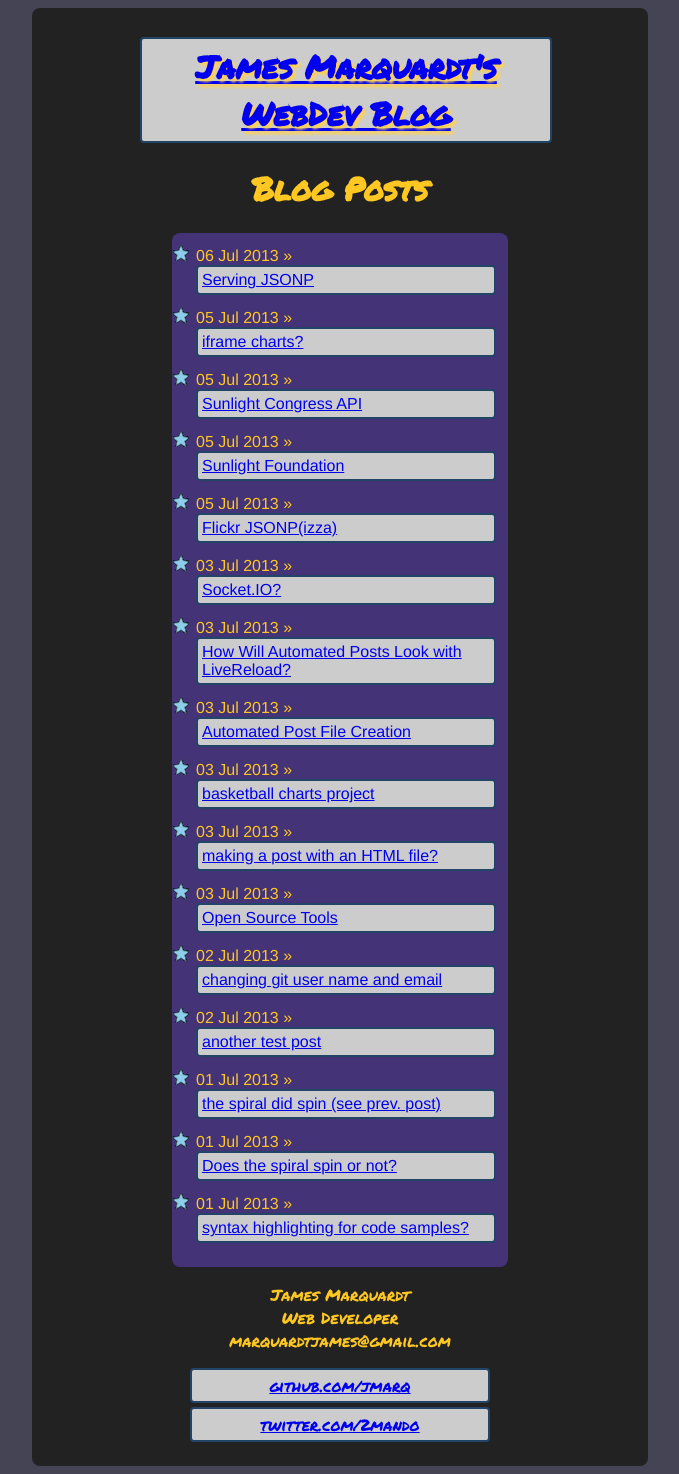
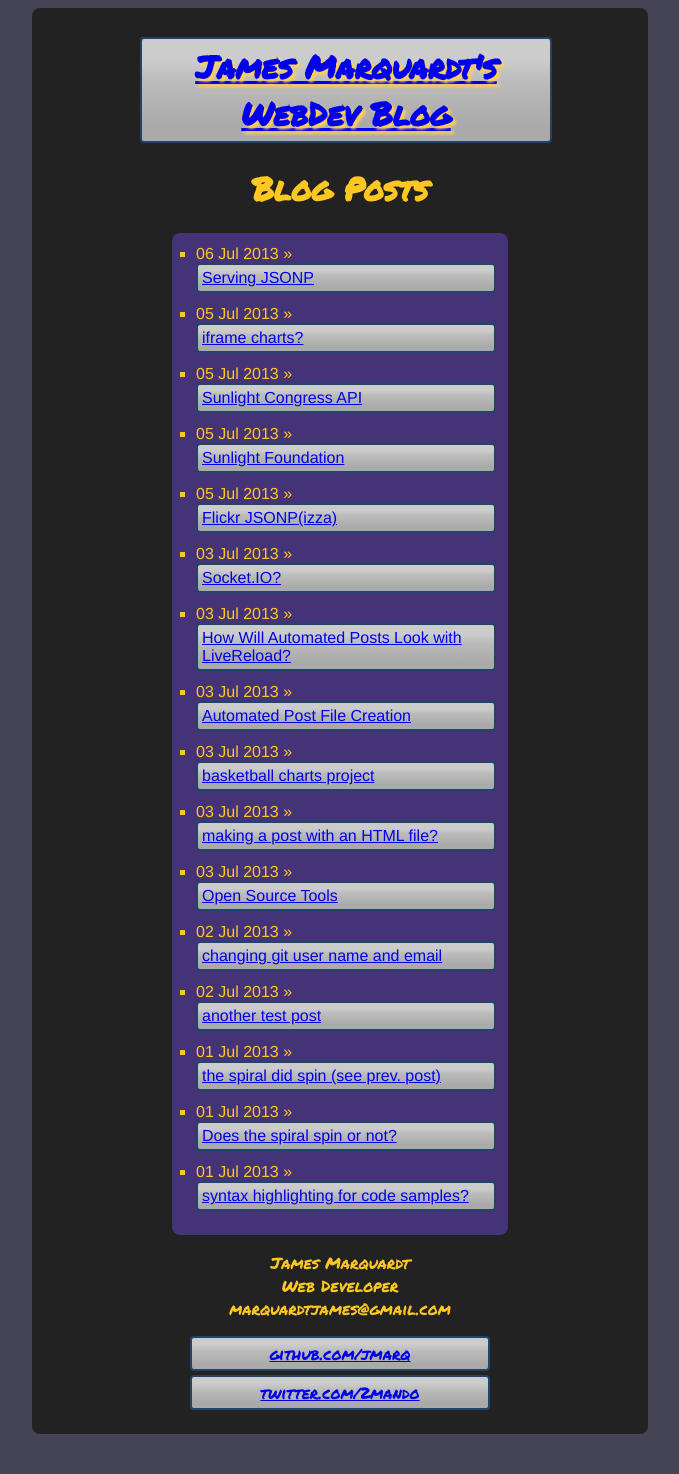
Before and after one commit to jmarq/jmarq.github.com, a Jekyll site: the page built from index.html, in a window 1280 px wide. Shown: the whole page, without its empty margins (300-979 px from the left). Built offline with Jekyll 4.4.1, drawn with Linux system fonts in a browser that asks for light colours; nearby versions of some CDN libraries; after the commit the page ends 1442 px from its top, so only the background shows below that.

```diff
--- a/css/index.css
+++ b/css/index.css
@@ -301,11 +301,15 @@ body {
   body a {
     padding: 4px;
     background-color: #ccc;
+    background-image: -webkit-linear-gradient(bottom, #aaaaaa 15%, #bbbbbb 58%, #cccccc 79%);
     -webkit-border-radius: 4px;
+    border-radius: 4px;
     border: 2px solid #246; }
     body a:hover, body a:focus {
       background-color: #ddeeff;
-      border: 2px solid #ffc744; }
+      border: 2px solid #ffc744;
+      background-image: -webkit-linear-gradient(bottom, #bbccee 15%, #ccddff 58%, #ddeeff 79%);
+      box-shadow: inset 0px 0px 15px #ffb600; }
   body .container {
     font-family: "Permanent Marker",helvetica,arial,sans-serif,impact;
     width: 600px;
@@ -313,27 +317,33 @@ body {
     margin-right: auto;
     background-color: #222;
     padding: 8px;
-    -webkit-border-radius: 8px; }
+    -webkit-border-radius: 8px;
+    border-radius: 8px; }
     body .container ul {
-      list-style-type: none;
-      list-style-image: url("../images/star.png");
+      list-style-type: square;
       width: 300px;
       margin-left: auto;
       margin-right: auto;
       background-color: #437;
       padding: 12px;
       padding-left: 24px;
-      -webkit-border-radius: 8px; }
+      -webkit-border-radius: 8px;
+      border-radius: 8px; }
       body .container ul li {
         margin-bottom: 12px;
         font-family: helvetica,arial,sans-serif; }
+        body .container ul li:hover, body .container ul li:focus {
+          list-style-type: circle; }
   body .header h1, body .header a, body header div {
     display: block;
     text-align: center;
     width: 400px;
     margin-left: auto;
     margin-right: auto;
-    text-shadow: 3px 3px 3px #ffd050; }
+    text-shadow: 3px 3px 3px #ffd050;
+    -moz-text-shadow: 3px 3px 3px #ffd050; }
+    body .header h1:hover, body .header a:hover, body header div:hover {
+      text-shadow: 3px 2px 3px #ff9d72; }
   body a {
     display: block; }
   body h1 {
```
Also changed, not shown: scss/main.scss (+18 -3 lines).
